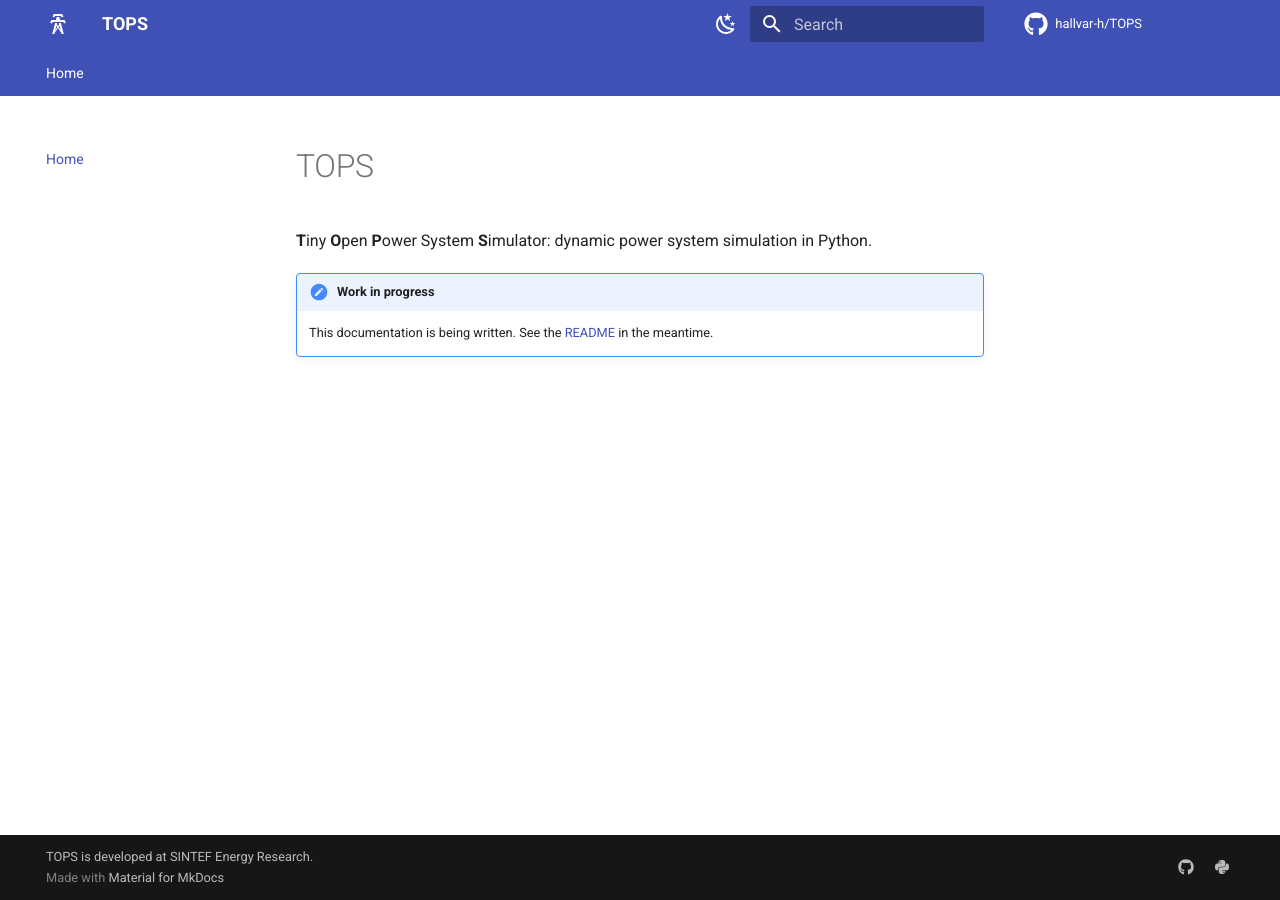
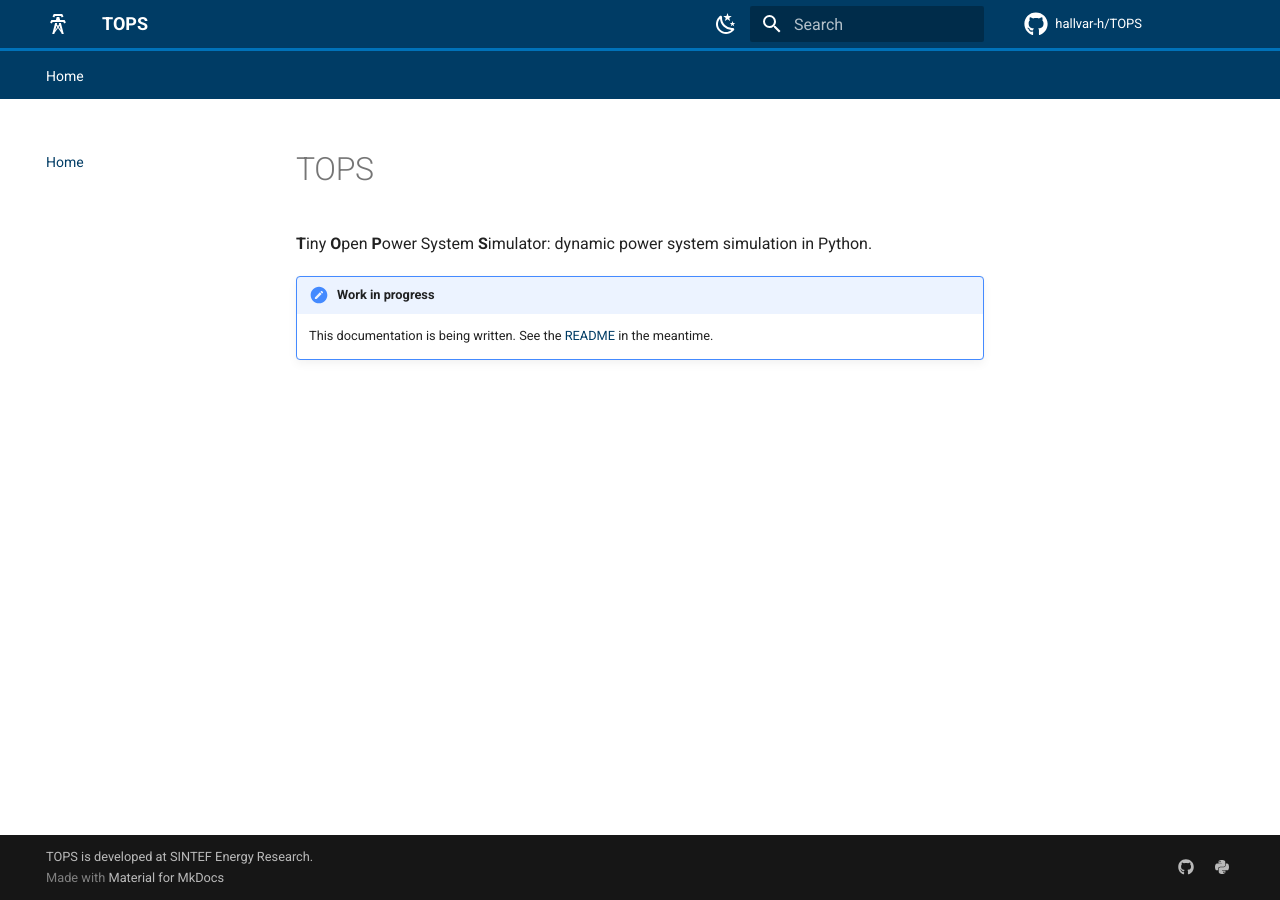
Before and after one commit to hallvar-h/TOPS, an MkDocs documentation site: the page built from docs/index.md, in a window 1280 px wide. Built offline with MkDocs 1.6.1 and Material for MkDocs 9.7.7, drawn with Linux system fonts in a browser that asks for light colours; comment, search, counter and statistics services are not loaded.

Commit message:
docs: add SINTEF colour theme
Custom Material palette in the SINTEF blues: dark blue header, a mid
blue accent, and link colours chosen to clear WCAG AA (4.5:1) in both
light and dark mode. Contrast ratios are listed at the top of the file.

```diff
--- /dev/null
+++ b/docs/stylesheets/sintef.css
@@ -0,0 +1,62 @@
+/* TOPS documentation theme, loosely following the SINTEF colour profile.
+ *
+ *   #003c65  SINTEF dark blue   white on it 11.45:1
+ *   #0072b9  mid blue           white on it  5.11:1
+ *   #5cb3e6  light blue         on slate (#1e2129) 6.93:1
+ *
+ * The dark blue carries the header and, in light mode, the links. The light
+ * blue is too pale for text on white (2.32:1), so it is used for links only
+ * in dark mode. The mid blue is the accent for interactive elements in light
+ * mode. Values are approximations of the SINTEF profile; check them against
+ * the official brand guide before treating them as exact.
+ */
+
+:root {
+  --sintef-blue: #003c65;
+  --sintef-blue-dark: #002a47;
+  --sintef-blue-light: #1a5784;
+  --sintef-blue-mid: #0072b9;
+  --sintef-blue-pale: #5cb3e6;
+}
+
+/* Header, navigation tabs and other large primary surfaces. */
+[data-md-color-primary="custom"] {
+  --md-primary-fg-color: var(--sintef-blue);
+  --md-primary-fg-color--light: var(--sintef-blue-light);
+  --md-primary-fg-color--dark: var(--sintef-blue-dark);
+  --md-primary-bg-color: #ffffff;
+  --md-primary-bg-color--light: rgba(255, 255, 255, 0.7);
+}
+
+/* Interactive accents: hovered links, the active nav item, focused fields. */
+[data-md-color-accent="custom"] {
+  --md-accent-fg-color: var(--sintef-blue-mid);
+  --md-accent-fg-color--transparent: rgba(0, 114, 185, 0.1);
+}
+
+/* Link text has to clear 4.5:1 against the page in both schemes. */
+[data-md-color-scheme="default"] {
+  --md-typeset-a-color: var(--sintef-blue);
+}
+
+[data-md-color-scheme="slate"] {
+  --md-typeset-a-color: var(--sintef-blue-pale);
+  --md-accent-fg-color: var(--sintef-blue-pale);
+}
+
+/* A thin accent rule under the header. */
+.md-header {
+  border-bottom: 3px solid var(--sintef-blue-mid);
+}
+
+/* Figures produced by executed code blocks: keep them inside the column and
+ * give them a white card in dark mode, since matplotlib draws on white. */
+.tops-figure svg {
+  max-width: 100%;
+  height: auto;
+}
+
+[data-md-color-scheme="slate"] .tops-figure svg {
+  background: #ffffff;
+  border-radius: 0.2rem;
+}
--- a/mkdocs.yml
+++ b/mkdocs.yml
@@ -48,6 +48,9 @@ theme:
     - search.highlight
     - toc.follow
 
+extra_css:
+  - stylesheets/sintef.css
+
 markdown_extensions:
   - abbr
   - admonition
```
